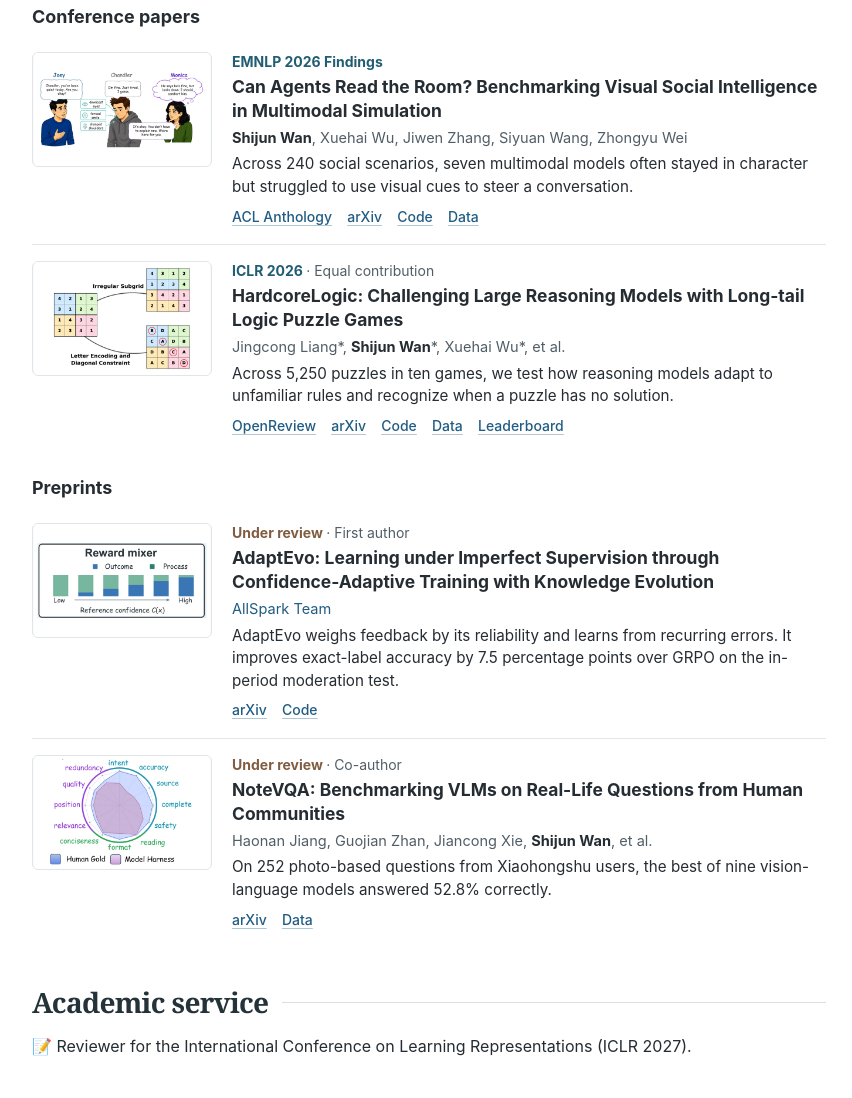
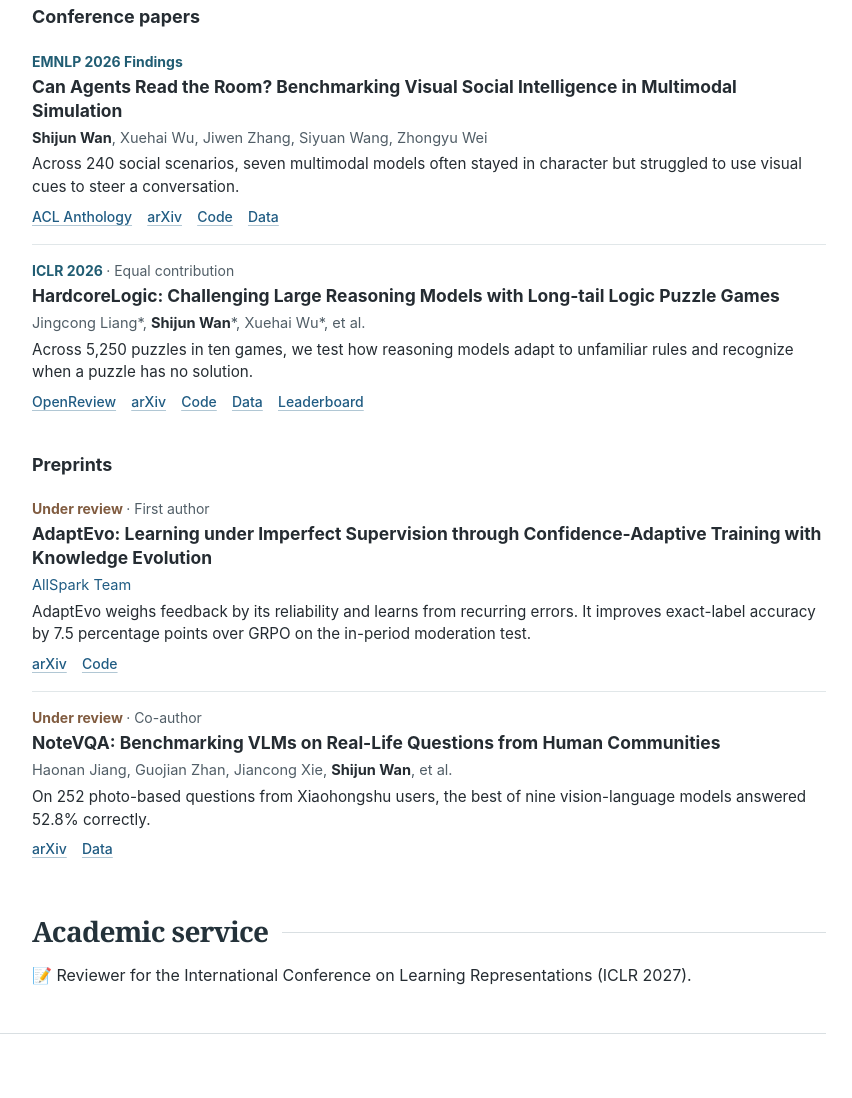
Before and after one commit to JunsWan/junswan.github.io, a plain HTML site: page index.html in a window 1280 px wide. Shown: the part 975-2073 px from the top of the page, without its empty margins (354-1206 px from the left). Drawn offline with Linux system fonts and the light colour scheme.

Commit message:
Use a text-only list for publications

```diff
--- a/index.html
+++ b/index.html
@@ -1,7 +1,7 @@
 <!doctype html>
 <html lang="en"><head><meta charset="utf-8"><meta name="viewport" content="width=device-width,initial-scale=1">
 <title>Shijun Wan | Academic Homepage</title><meta name="description" content="Shijun Wan, DISC Lab at Fudan University. Publications and research on agent post-training, multimodal learning and logical reasoning.">
-<link rel="stylesheet" href="site.css?v=fedf8b58754b"></head>
+<link rel="stylesheet" href="site.css?v=a00e618ab56b"></head>
 <body><a class="skip" href="#about">Skip to content</a>
 <header><div class="top"><a class="home" href="#about">Shijun Wan</a>
 <nav aria-label="Sections"><a href="#about">About</a><a href="#news">News</a><a href="#experience">Experience</a><a href="#research">Publications</a><a href="#service">Academic service</a></nav></div></header>
@@ -62,9 +62,6 @@
   <h2>Publications</h2>
   <h3 class="subhead">Conference papers</h3>
   <article class="paper">
-    <a class="paper-visual" href="https://arxiv.org/pdf/2606.15152#page=1" aria-label="View AgentViSS Figure 1 in the paper (PDF)">
-      <img class="paper-figure" src="paper-figures/agentviss.webp" alt="An AgentViSS example highlights facial expressions and posture during a conversation." width="180" height="115" loading="lazy">
-    </a>
     <div class="paper-venue">EMNLP 2026 Findings</div>
     <h4><a href="https://aclanthology.org/2026.findings-emnlp.956/">Can Agents Read the Room? Benchmarking Visual Social Intelligence in Multimodal Simulation</a></h4>
     <div class="authors"><strong>Shijun Wan</strong>, Xuehai Wu, Jiwen Zhang, Siyuan Wang, Zhongyu Wei</div>
@@ -77,9 +74,6 @@
     </div>
   </article>
   <article class="paper">
-    <a class="paper-visual" href="https://arxiv.org/pdf/2510.12563#page=2" aria-label="View HardcoreLogic Figure 1 in the paper (PDF)">
-      <img class="paper-figure" src="paper-figures/hardcorelogic.webp" alt="A standard Sudoku grid alongside variants with irregular regions and added diagonal constraints." width="180" height="115" loading="lazy">
-    </a>
     <div class="paper-venue">ICLR 2026 <span>· Equal contribution</span></div>
     <h4><a href="https://openreview.net/forum?id=8USxc43D3I">HardcoreLogic: Challenging Large Reasoning Models with Long-tail Logic Puzzle Games</a></h4>
     <div class="authors">Jingcong Liang*, <strong>Shijun Wan</strong>*, Xuehai Wu*, et al.</div>
@@ -94,9 +88,6 @@
   </article>
   <h3 class="subhead">Preprints</h3>
   <article class="paper preprint">
-    <a class="paper-visual" href="https://arxiv.org/pdf/2610.11354#page=4" aria-label="View AdaptEvo Figure 2 in the paper (PDF)">
-      <img class="paper-figure" src="paper-figures/adaptevo.webp" alt="AdaptEvo shifts weight from process rewards to outcome rewards as confidence in the reference label increases." width="180" height="115" loading="lazy">
-    </a>
     <div class="paper-venue">Under review <span>· First author</span></div>
     <h4><a href="https://arxiv.org/abs/2610.11354">AdaptEvo: Learning under Imperfect Supervision through Confidence-Adaptive Training with Knowledge Evolution</a></h4>
     <div class="authors"><a href="https://huggingface.co/AllSpark-Research">AllSpark Team</a></div>
@@ -107,9 +98,6 @@
     </div>
   </article>
   <article class="paper preprint">
-    <a class="paper-visual" href="https://arxiv.org/pdf/2609.15695#page=1" aria-label="View NoteVQA Figure 1 in the paper (PDF)">
-      <img class="paper-figure" src="paper-figures/notevqa.webp" alt="Radar chart comparing human and model answers across twelve evaluation dimensions." width="180" height="115" loading="lazy">
-    </a>
     <div class="paper-venue">Under review <span>· Co-author</span></div>
     <h4><a href="https://arxiv.org/abs/2609.15695">NoteVQA: Benchmarking VLMs on Real-Life Questions from Human Communities</a></h4>
     <div class="authors">Haonan Jiang, Guojian Zhan, Jiancong Xie, <strong>Shijun Wan</strong>, et al.</div>
--- a/site.css
+++ b/site.css
@@ -51,32 +51,16 @@ h2::after { content: ""; flex: 1; border-top: 1px solid var(--line); }
 .record-role { margin-top: .12rem; font-size: .96rem; }
 .record p { margin-top: .36rem; color: var(--muted); font-size: .96rem; }
 
-#research { container: publications / inline-size; }
 .subhead { margin: 1.35rem 0 .25rem; font-size: 1.12rem; }
 #research h2 + .subhead { margin-top: 0; }
 .paper {
   display: grid;
-  grid-template-columns: clamp(138px, 23%, 180px) minmax(0, 1fr);
-  grid-template-areas: "figure venue" "figure title" "figure authors" "figure summary" "figure resources";
-  gap: .24rem 1.25rem;
-  align-items: start;
+  grid-template-columns: minmax(0, 1fr);
+  gap: .24rem;
   padding: 1rem 0;
 }
 .paper + .paper { border-top: 1px solid #e1e7e9; }
-.paper-visual { grid-area: figure; align-self: start; border-radius: .38rem; }
-.paper-figure {
-  display: block;
-  width: 100%;
-  height: auto;
-  aspect-ratio: 180 / 115;
-  object-fit: contain;
-  align-self: start;
-  background: #fafbfc;
-  border: 1px solid #dfe5e8;
-  border-radius: .38rem;
-}
 .paper-venue {
-  grid-area: venue;
   color: #215d73;
   font-size: .875rem;
   line-height: 1.4;
@@ -84,14 +68,13 @@ h2::after { content: ""; flex: 1; border-top: 1px solid var(--line); }
 }
 .preprint .paper-venue { color: #815c40; }
 .paper-venue span { color: var(--muted); font-weight: 400; }
-.paper h4 { grid-area: title; font-size: 1.09rem; line-height: 1.37; font-weight: 650; }
+.paper h4 { font-size: 1.09rem; line-height: 1.37; font-weight: 650; }
 .paper h4 a { color: var(--ink); }
 .paper h4 a:hover { color: var(--link); }
-.authors { grid-area: authors; font-size: .91rem; color: var(--muted); }
+.authors { font-size: .91rem; color: var(--muted); }
 .authors strong { color: var(--ink); }
-.paper-summary { grid-area: summary; font-size: .95rem; line-height: 1.5; }
+.paper-summary { font-size: .95rem; line-height: 1.5; }
 .resources {
-  grid-area: resources;
   display: flex;
   flex-wrap: wrap;
   gap: .35rem .95rem;
@@ -106,13 +89,6 @@ h2::after { content: ""; flex: 1; border-top: 1px solid var(--line); }
   text-underline-offset: .22em;
 }
 .resources a:hover { text-decoration-color: currentColor; }
-@container publications (max-width: 560px) {
-  .paper {
-    grid-template-columns: clamp(90px, 26%, 126px) minmax(0, 1fr);
-    grid-template-areas: "venue venue" "title title" "authors authors" "figure summary" "resources resources";
-    gap: .4rem .8rem;
-  }
-}
 footer{border-top:1px solid var(--line);padding:14px 0 25px;color:var(--muted);font-size:14px}.skip{position:absolute;left:-9999px}.skip:focus{left:10px;top:10px;background:white;padding:8px}
 .profile {
   position: sticky;
```
Also changed, not shown: paper-figures/adaptevo.webp (deleted), paper-figures/agentviss.webp (deleted), paper-figures/hardcorelogic.webp (deleted), paper-figures/notevqa.webp (deleted).
